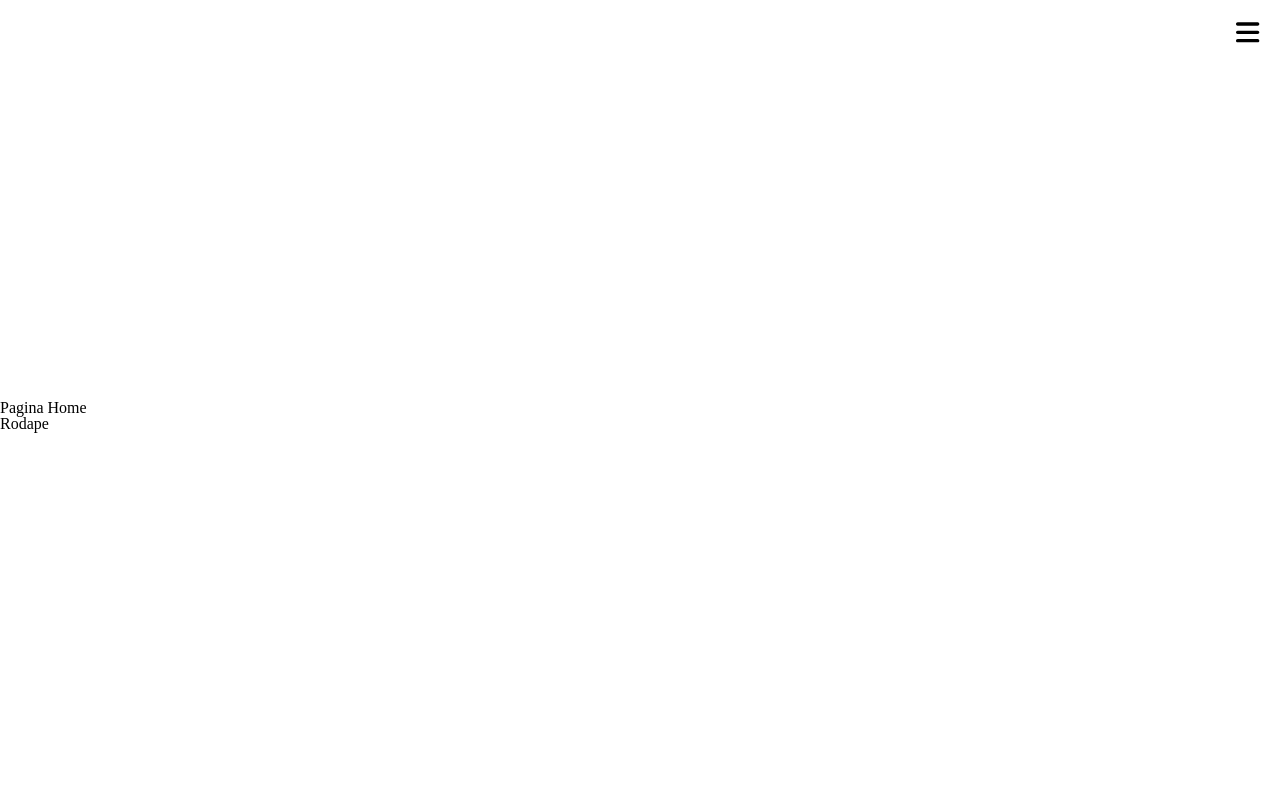
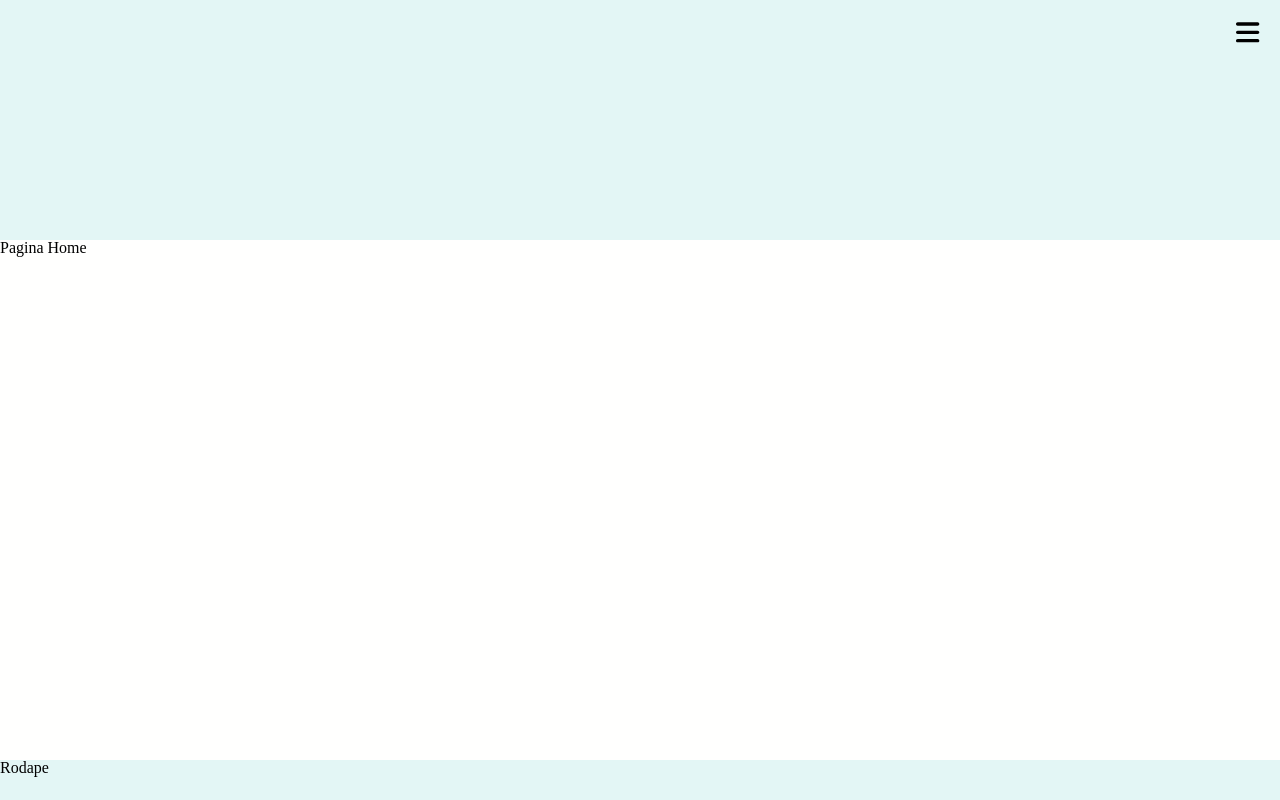
Before and after one commit to SamuelWSGIT/projetos, a React (Vite) app in the folder react-portfolio/: page / in a window 1280 px wide. Built offline with nearby package versions, Linux system fonts and the light colour scheme.

Commit message:
att root

```diff
--- a/react-portfolio/src/components/Cabecalho/styled.jsx
+++ b/react-portfolio/src/components/Cabecalho/styled.jsx
@@ -2,5 +2,6 @@ import styled from "styled-components";
 
 export const CabecalhoContainer = styled.section`
   width: 100%;
-  height: 50vh;
+  height: 30vh;
+  background-color: var(--color-bg-offset);
 `;
--- a/react-portfolio/src/components/Footer/styled.jsx
+++ b/react-portfolio/src/components/Footer/styled.jsx
@@ -1,5 +1,7 @@
 import styled from "styled-components";
 
 export const FooterContainer = styled.footer`
-
+  width: 100%;
+  height: 5vh;
+  background-color: var(--color-bg-offset);
 `;
--- a/react-portfolio/src/components/ItemNavegacao/styled.jsx
+++ b/react-portfolio/src/components/ItemNavegacao/styled.jsx
@@ -19,5 +19,7 @@ export const IconContainer = styled.div`
   align-items: center;
   justify-content: center;
   border-radius: 5px;
-  background-color: #f1f1f1;
+  border: .1rem solid;
+  border-color: var(--color-primary);
+  background-color: var(--color-bg);
 `
--- a/react-portfolio/src/components/TextoAnimado/styled.jsx
+++ b/react-portfolio/src/components/TextoAnimado/styled.jsx
@@ -1,5 +1,7 @@
 import styled from "styled-components";
 
 export const TextoAnimadoContainer = styled.div`
-
+  text-decoration: underline;
+  color: var(--color-text-offset);
+  text-decoration-color: var(--color-primary);
 `;
--- a/react-portfolio/src/pages/Home/styled.jsx
+++ b/react-portfolio/src/pages/Home/styled.jsx
@@ -1,5 +1,7 @@
 import styled from "styled-components";
 
 export const HomeContainer = styled.div`
-
+  width: 100%;
+  height: 65vh;
+  background-color: var(--color-bg);
 `;
--- a/react-portfolio/src/pages/reset.css
+++ b/react-portfolio/src/pages/reset.css
@@ -2,6 +2,27 @@
    v2.0 | 20110126
    License: none (public domain)
 */
+
+:root {
+  --color-bg: #fffffe;
+  --color-bg-offset: #e3f6f5;
+  --color-text: #272343;
+  --color-text-offset: #2d334a;
+  --color-border: #e3f6f5;
+  --color-primary: #ff9d00;
+  --color-primary-offset: #ffca00;
+  --color-secondary: #bae8e8;
+}
+.dark-theme {
+  --color-bg: #0e141b;
+  --color-bg-offset: #252526;
+  --color-text: #ffffff;
+  --color-text-offset: #818a91;
+  --color-border: #2d2d2d;
+  --color-primary: #ff5277;
+  --color-primary-offset: #ff2957;
+  --color-secondary: #43a9a3;
+}
 
 html,
 body,
```
